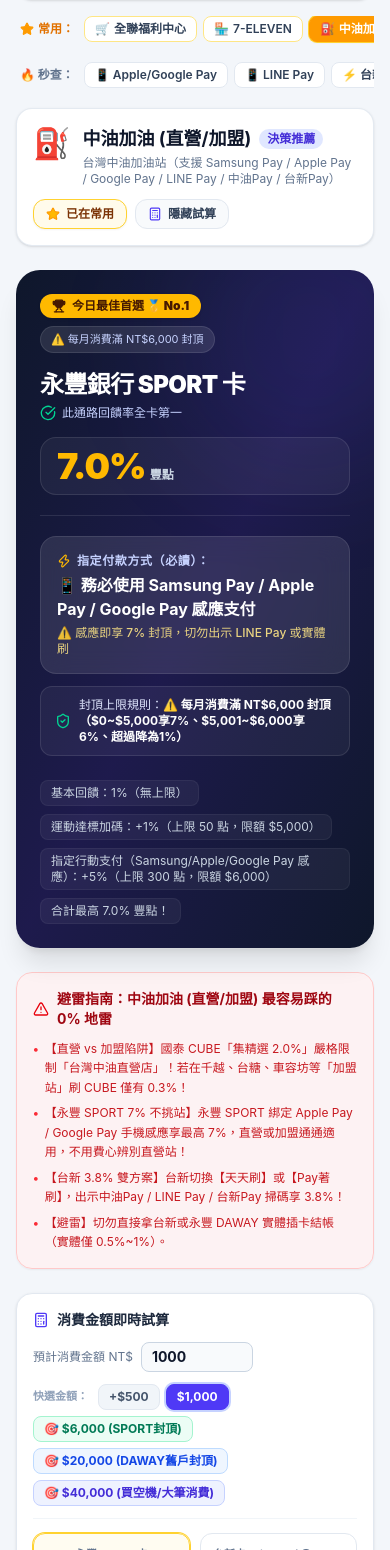
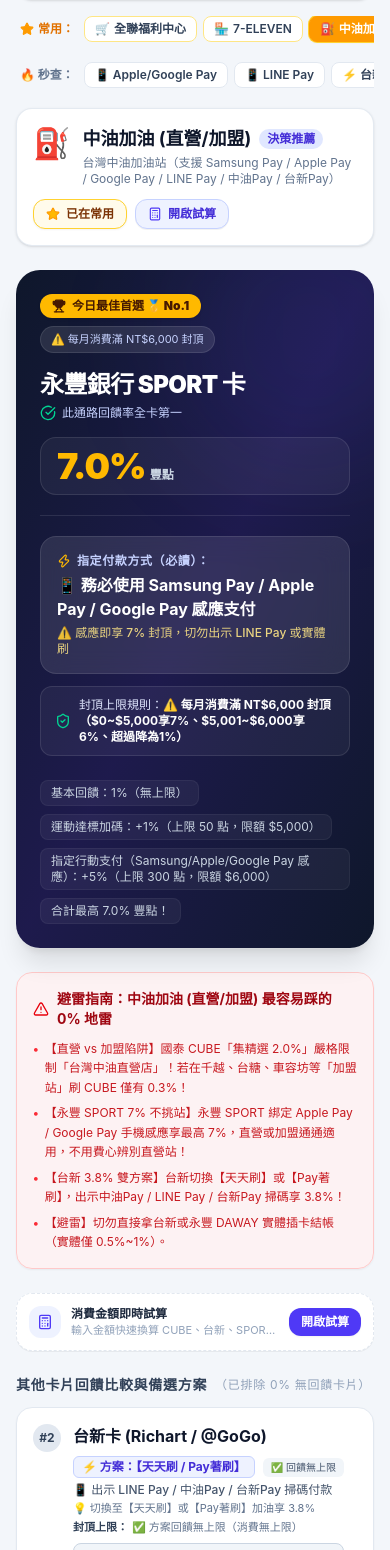
Before and after one commit to Belden0718/card, a React (Vite) app: page / in a window 390 px wide. Shown: the part 358-1908 px from the top of the page. Built offline with nearby package versions, Linux system fonts and the light colour scheme.

Commit message:
feat(mobile): collapse real-time reward calculator by default on mobile screens (v1.3.26)

```diff
--- a/package.json
+++ b/package.json
@@ -1,7 +1,7 @@
 {
   "name": "card",
   "private": true,
-  "version": "1.3.25",
+  "version": "1.3.26",
   "type": "module",
   "scripts": {
     "dev": "vite",
--- a/src/components/RecommendationResult.tsx
+++ b/src/components/RecommendationResult.tsx
@@ -36,7 +36,13 @@ export const RecommendationResult: React.FC<Props> = ({
   onToggleFavorite,
 }) => {
   const [calcAmount, setCalcAmount] = useState<number>(1000);
-  const [showCalculator, setShowCalculator] = useState<boolean>(true);
+  // 手機版 (寬度 < 768px) 預設收起試算機，避免佔用大量手機垂直螢幕空間；桌機版預設展開
+  const [showCalculator, setShowCalculator] = useState<boolean>(() => {
+    if (typeof window !== 'undefined') {
+      return window.innerWidth >= 768;
+    }
+    return true;
+  });
 
   const isCardOwned = (cardId: CardId) => !ownedCards || ownedCards[cardId] !== false;
 
@@ -90,8 +96,14 @@ export const RecommendationResult: React.FC<Props> = ({
           )}
 
           <button
+            type="button"
             onClick={() => setShowCalculator(!showCalculator)}
-            className="text-xs font-semibold px-3 py-1.5 rounded-xl border border-slate-200 bg-slate-50 text-slate-700 hover:bg-slate-100 flex items-center gap-1.5 transition-colors cursor-pointer"
+            className={`text-xs font-semibold px-3 py-1.5 rounded-xl border flex items-center gap-1.5 transition-colors cursor-pointer ${
+              showCalculator
+                ? 'bg-slate-50 text-slate-700 border-slate-200 hover:bg-slate-100'
+                : 'bg-indigo-50 text-indigo-700 border-indigo-200 hover:bg-indigo-100 font-bold shadow-2xs'
+            }`}
+            title={showCalculator ? '點擊收起即時試算' : '點擊開啟即時試算'}
           >
             <Calculator className="w-3.5 h-3.5 text-indigo-600" />
             <span>{showCalculator ? '隱藏試算' : '開啟試算'}</span>
@@ -257,13 +269,24 @@ export const RecommendationResult: React.FC<Props> = ({
         </div>
       )}
 
-      {/* 💰 消費金額即時試算機 (僅試算有回饋之有效卡片) */}
-      {showCalculator && validCards.length > 0 && (
+      {/* 💰 消費金額即時試算機 (僅試算有回饋之有效卡片，手機版預設可折疊) */}
+      {validCards.length > 0 && (
+        showCalculator ? (
           <div className="bg-white rounded-2xl border border-slate-200 p-4 sm:p-5 shadow-sm">
             <div className="flex flex-col sm:flex-row sm:items-center justify-between gap-3 mb-3">
+              <div className="flex items-center justify-between">
                 <div className="flex items-center gap-2">
                   <Calculator className="w-4 h-4 text-indigo-600" />
                   <h3 className="text-sm font-bold text-slate-800">消費金額即時試算</h3>
+                </div>
+                <button
+                  type="button"
+                  onClick={() => setShowCalculator(false)}
+                  className="sm:hidden text-xs text-slate-400 hover:text-slate-600 font-medium px-2 py-1 rounded-lg hover:bg-slate-100 transition-colors cursor-pointer"
+                  title="收起試算機"
+                >
+                  收起
+                </button>
               </div>
               <div className="flex items-center gap-2">
                 <span className="text-xs text-slate-500">預計消費金額 NT$</span>
@@ -363,6 +386,29 @@ export const RecommendationResult: React.FC<Props> = ({
               })}
             </div>
           </div>
+        ) : (
+          /* 手機版折疊狀態卡片：簡潔省空間，點擊一鍵展開完整試算 */
+          <div className="bg-white rounded-2xl border border-dashed border-slate-200 hover:border-indigo-300 p-3 sm:p-3.5 shadow-2xs transition-all">
+            <div className="flex items-center justify-between gap-3">
+              <div className="flex items-center gap-2.5 min-w-0">
+                <div className="w-8 h-8 rounded-xl bg-indigo-50 text-indigo-600 flex items-center justify-center shrink-0">
+                  <Calculator className="w-4 h-4" />
+                </div>
+                <div className="min-w-0">
+                  <h4 className="text-xs sm:text-sm font-bold text-slate-800 truncate">消費金額即時試算</h4>
+                  <p className="text-[11px] text-slate-400 truncate">輸入金額快速換算 CUBE、台新、SPORT、DAWAY 預估回饋點數</p>
+                </div>
+              </div>
+              <button
+                type="button"
+                onClick={() => setShowCalculator(true)}
+                className="px-3 py-1.5 rounded-xl bg-indigo-600 hover:bg-indigo-700 active:scale-95 text-white text-xs font-bold shrink-0 transition-all shadow-xs cursor-pointer"
+              >
+                開啟試算
+              </button>
+            </div>
+          </div>
+        )
       )}
 
       {/* 🥈 次佳與其他卡片排名 (僅顯示有回饋 > 0% 的卡片，完全排除 0% 廢卡) */}
```
Lines whose indentation alone changed are shown as unchanged.
